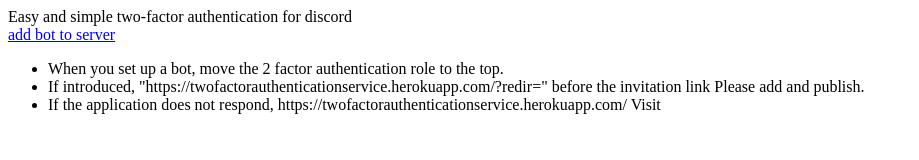
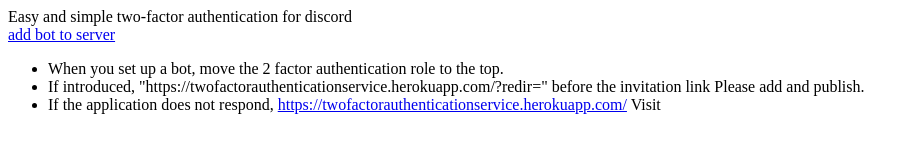
Before and after one commit to Koro-soft/2-factor-authentication, a website: page index.html in a window 1280 px wide. Shown: the whole page, without its empty margins (0-919 px from the left). Drawn offline with Linux system fonts and the light colour scheme.

Commit message:
make it is

```diff
--- a/index.html
+++ b/index.html
@@ -18,7 +18,7 @@
             <li>When you set up a bot, move the 2 factor authentication role to the top.</li>
             <li>If introduced, "https://twofactorauthenticationservice.herokuapp.com/?redir=" before the
                 invitation link Please add and publish.</li>
-            <li>If the application does not respond, https://twofactorauthenticationservice.herokuapp.com/ Visit
+            <li>If the application does not respond, <a href="https://twofactorauthenticationservice.herokuapp.com/">https://twofactorauthenticationservice.herokuapp.com/</a> Visit
             </li>
         </ul>
     </div>
```
